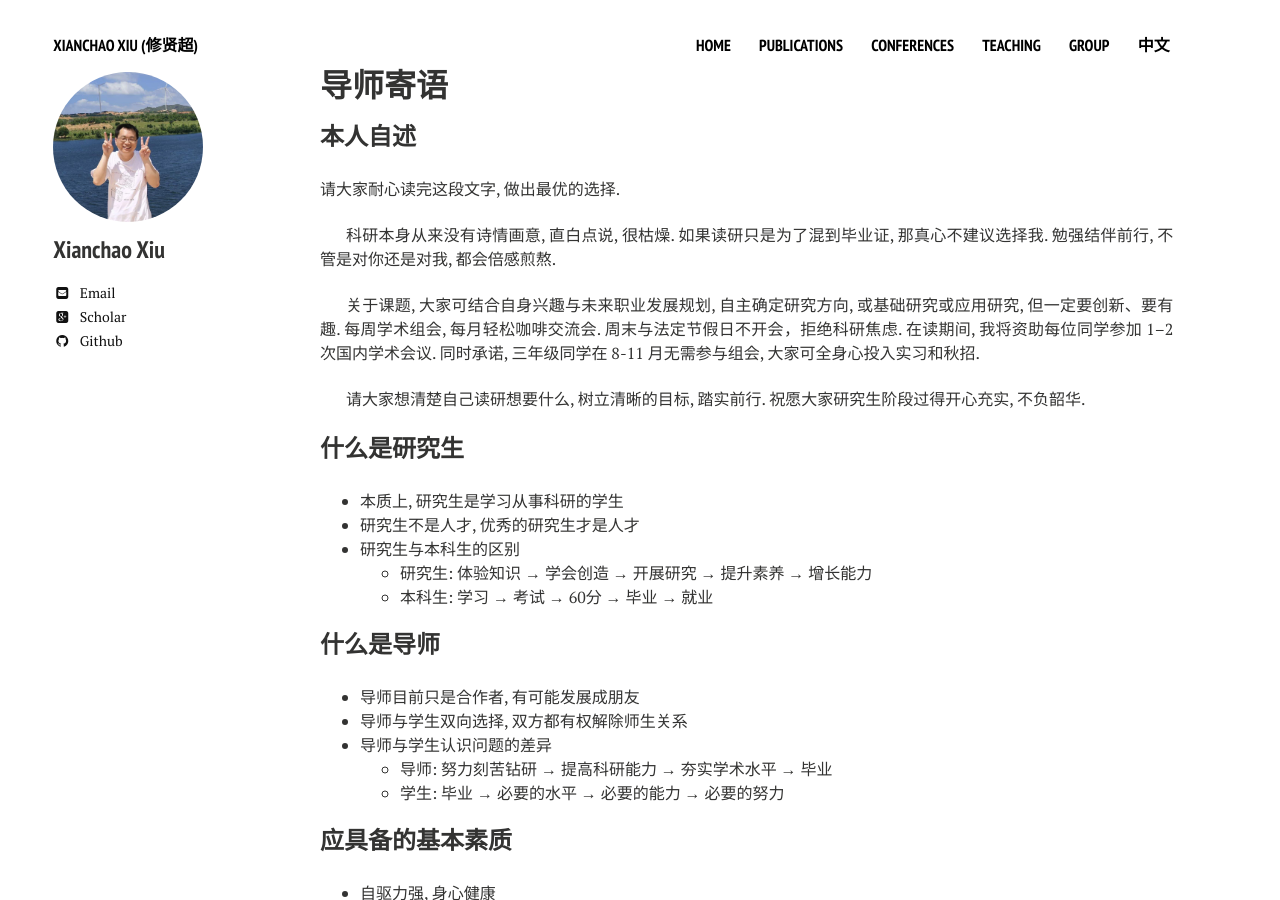
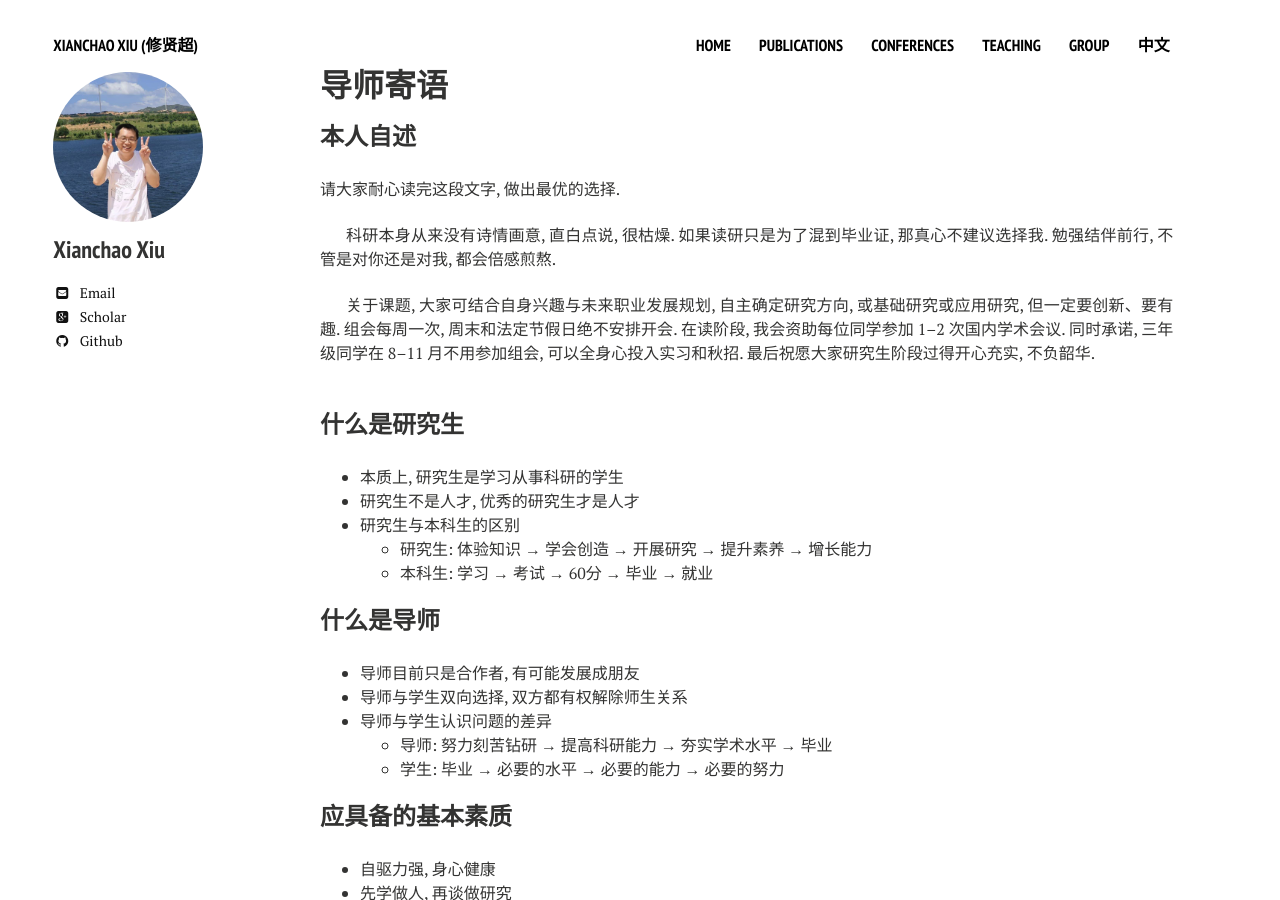
Before and after one commit to xianchaoxiu/xianchaoxiu.github.io, a Jekyll site: the page built from group/reading/index.md, in a window 1280 px wide and 900 px high. Built offline with Jekyll 4.4.1, drawn with Linux system fonts in a browser that asks for light colours; nearby versions of some CDN libraries.

Commit message:
Update index.md

```diff
--- a/group/reading/index.md
+++ b/group/reading/index.md
@@ -15,14 +15,10 @@ share: false
 勉强结伴前行, 不管是对你还是对我, 都会倍感煎熬. <br> <br>
 
 关于课题, 大家可结合自身兴趣与未来职业发展规划, 自主确定研究方向, 或基础研究或应用研究, 但一定要创新、要有趣.
-每周学术组会, 每月轻松咖啡交流会.
-周末与法定节假日不开会，拒绝科研焦虑.
-在读期间, 我将资助每位同学参加 1–2 次国内学术会议.
-同时承诺, 三年级同学在 8-11 月无需参与组会, 大家可全身心投入实习和秋招. <br> <br>
-
-
-请大家想清楚自己读研想要什么, 树立清晰的目标, 踏实前行.
-祝愿大家研究生阶段过得开心充实, 不负韶华.
+组会每周一次, 周末和法定节假日绝不安排开会.
+在读阶段, 我会资助每位同学参加 1–2 次国内学术会议.
+同时承诺, 三年级同学在 8–11 月不用参加组会, 可以全身心投入实习和秋招.
+最后祝愿大家研究生阶段过得开心充实, 不负韶华. <br> <br>
 
 
 ### 什么是研究生
```
